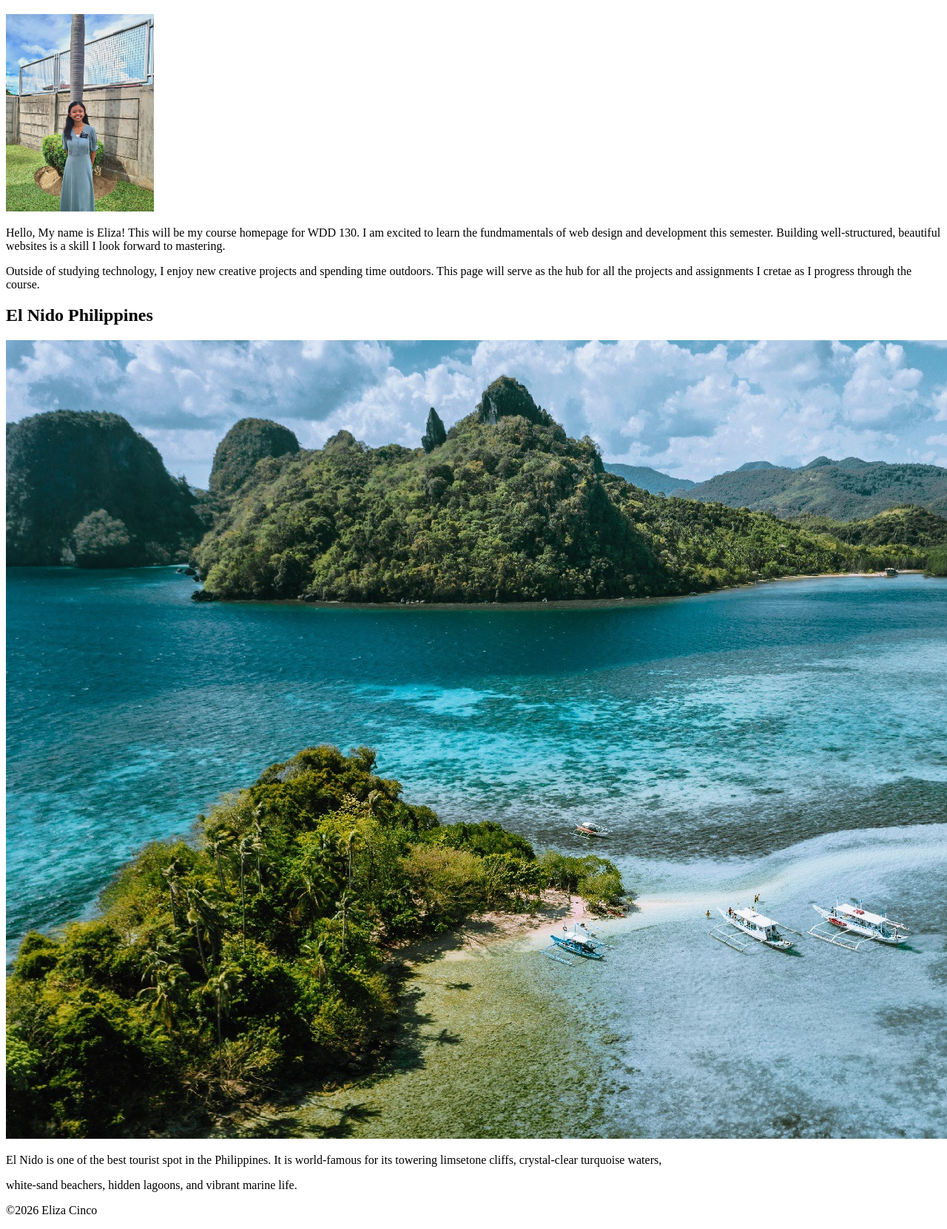
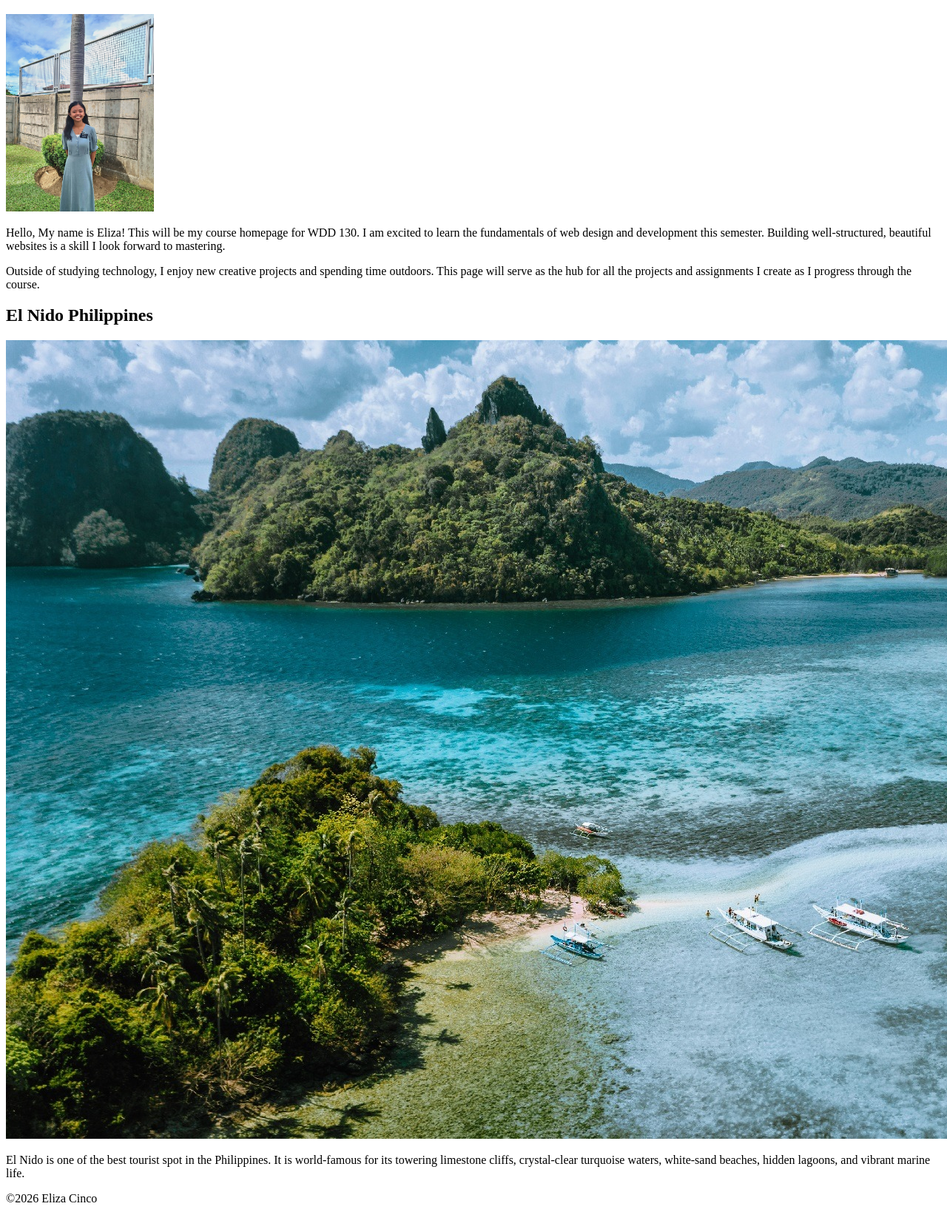
Before and after one commit to elizacinco/wdd130, a plain HTML site: page index.html in a window 1280 px wide. Shown: the part 87-1749 px from the top of the page at 74% size. Drawn offline with Linux system fonts and the light colour scheme.

Commit message:
Home Page Enhancement

```diff
--- a/index.html
+++ b/index.html
@@ -1,37 +1,43 @@
 <!DOCTYPE html>
 <html lang="en">
+
+<head>
     <meta charset="UTF-8">
     <meta name="viewport" content="width=device-width, initial-scale=1.0">
     <title>WDD 130 | Eliza Juancho Cinco</title>
     <meta name="description"
       content="Eliza Cinco, WWD130, This homepage is to introduce myself and provide visitors with a brief overview of who I am. It serve as the main gateway to my website..">
     <meta name="author" content="Eliza Cinco">
+</head>
 
 <body>
     <header>
         <nav>
-            <a href=" #">Home</a>
+            <a href="#">Home</a>
             <a href="wwr/">Rafting Website</a>
         </nav>
     </header>
+
     <main>
         <h1>Eliza Juancho Cinco | WDD 130.</h1>
         <img src="images/profile.jpg" alt="Eliza Juancho Cinco Profile image." width="200">
         <p> Hello, My name is Eliza! This will be my course homepage for WDD 130. I am excited
-            to learn the fundmamentals of web design and development this semester. Building
+            to learn the fundamentals of web design and development this semester. Building
             well-structured, beautiful websites is a skill I look forward to mastering.</p>
         <p>Outside of studying technology, I enjoy new creative projects and spending time
             outdoors. This page will serve as the hub for all the projects and assignments I
-            cretae as I progress through the course.</p>
+            create as I progress through the course.</p>
     </main>
+
     <aside>
         <h2>El Nido Philippines</h2>
-        <img src="images/el-nido-philippines.jpg" alt="El Nido Philiipines">
+        <img src="images/el-nido-philippines.jpg" alt="El Nido Philipines">
         <p>El Nido is one of the best tourist spot in the Philippines. It is world-famous for
-            its towering limsetone cliffs, crystal-clear turquoise waters,</p>
-        <p>white-sand beachers, hidden lagoons, and vibrant marine life.</p>
+            its towering limestone cliffs, crystal-clear turquoise waters,
+            white-sand beaches, hidden lagoons, and vibrant marine life.</p>
     </aside>
     <footer>
+
         <p>©2026 Eliza Cinco</p>
     </footer>
 </body>
```
Lines whose indentation alone changed are shown as unchanged.
